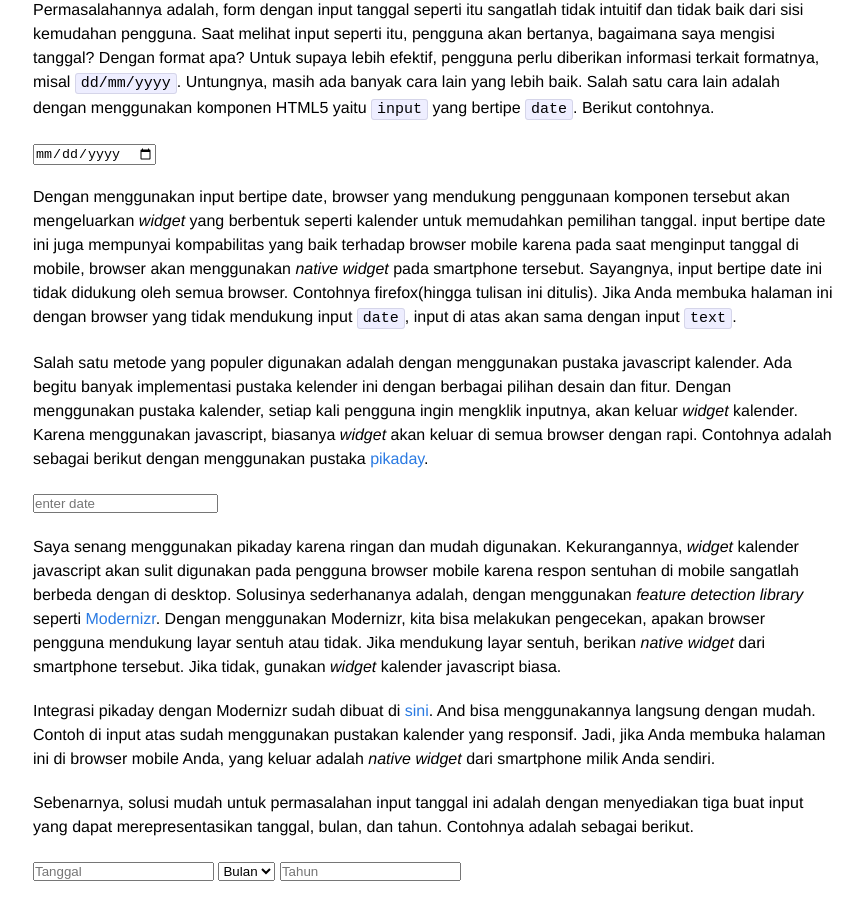
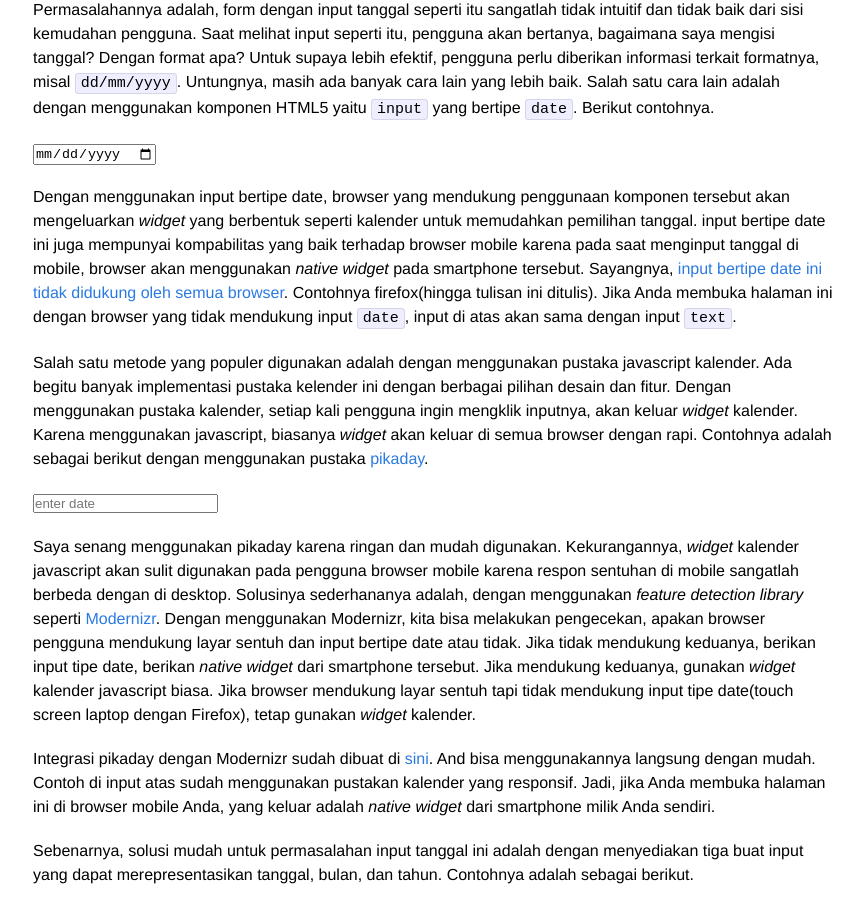
Before and after one commit to edwinlunando/edwinlunando.github.io, a Jekyll site: the page built from _posts/2015-04-21-datepicker-optimasi-desktop-mobile.markdown, in a window 1280 px wide and 900 px high, scrolled down 365 px. Shown: the whole window, without its empty margins (207-1070 px from the left). Built offline with Jekyll 4.4.1, drawn with Linux system fonts in a browser that asks for light colours; comment, search, counter and statistics services are not loaded.

Commit message:
update bobby changes on datepicker post

```diff
--- a/_posts/2015-04-21-datepicker-optimasi-desktop-mobile.markdown
+++ b/_posts/2015-04-21-datepicker-optimasi-desktop-mobile.markdown
@@ -18,13 +18,13 @@ Permasalahannya adalah, form dengan input tanggal seperti itu sangatlah tidak in
 
 <input type="date" placeholder="Masukkan tanggal">
 
-Dengan menggunakan input bertipe date, browser yang mendukung penggunaan komponen tersebut akan mengeluarkan *widget* yang berbentuk seperti kalender untuk memudahkan pemilihan tanggal. input bertipe date ini juga mempunyai kompabilitas yang baik terhadap browser mobile karena pada saat menginput tanggal di mobile, browser akan menggunakan *native widget* pada smartphone tersebut. Sayangnya, input bertipe date ini tidak didukung oleh semua browser. Contohnya firefox(hingga tulisan ini ditulis). Jika Anda membuka halaman ini dengan browser yang tidak mendukung input `date`, input di atas akan sama dengan input `text`.
+Dengan menggunakan input bertipe date, browser yang mendukung penggunaan komponen tersebut akan mengeluarkan *widget* yang berbentuk seperti kalender untuk memudahkan pemilihan tanggal. input bertipe date ini juga mempunyai kompabilitas yang baik terhadap browser mobile karena pada saat menginput tanggal di mobile, browser akan menggunakan *native widget* pada smartphone tersebut. Sayangnya, [input bertipe date ini tidak didukung oleh semua browser][5]. Contohnya firefox(hingga tulisan ini ditulis). Jika Anda membuka halaman ini dengan browser yang tidak mendukung input `date`, input di atas akan sama dengan input `text`.
 
 Salah satu metode yang populer digunakan adalah dengan menggunakan pustaka javascript kalender. Ada begitu banyak implementasi pustaka kelender ini dengan berbagai pilihan desain dan fitur. Dengan menggunakan pustaka kalender, setiap kali pengguna ingin mengklik inputnya, akan keluar *widget* kalender. Karena menggunakan javascript, biasanya *widget* akan keluar di semua browser dengan rapi. Contohnya adalah sebagai berikut dengan menggunakan pustaka [pikaday][1].
 
 <input type="text" id="datepicker" placeholder="Masukkan tanggal">
 
-Saya senang menggunakan pikaday karena ringan dan mudah digunakan. Kekurangannya, *widget* kalender javascript akan sulit digunakan pada pengguna browser mobile karena respon sentuhan di mobile sangatlah berbeda dengan di desktop. Solusinya sederhananya adalah, dengan menggunakan *feature detection library* seperti [Modernizr][3]. Dengan menggunakan Modernizr, kita bisa melakukan pengecekan, apakan browser pengguna mendukung layar sentuh atau tidak. Jika mendukung layar sentuh, berikan *native widget* dari smartphone tersebut. Jika tidak, gunakan *widget* kalender javascript biasa.
+Saya senang menggunakan pikaday karena ringan dan mudah digunakan. Kekurangannya, *widget* kalender javascript akan sulit digunakan pada pengguna browser mobile karena respon sentuhan di mobile sangatlah berbeda dengan di desktop. Solusinya sederhananya adalah, dengan menggunakan *feature detection library* seperti [Modernizr][3]. Dengan menggunakan Modernizr, kita bisa melakukan pengecekan, apakan browser pengguna mendukung layar sentuh dan input bertipe date atau tidak. Jika tidak mendukung keduanya, berikan input tipe date, berikan *native widget* dari smartphone tersebut. Jika mendukung keduanya, gunakan *widget* kalender javascript biasa. Jika browser mendukung layar sentuh tapi tidak mendukung input tipe date(touch screen laptop dengan Firefox), tetap gunakan *widget* kalender.
 
 Integrasi pikaday dengan Modernizr sudah dibuat di [sini][2]. And bisa menggunakannya langsung dengan mudah. Contoh di input atas sudah menggunakan pustakan kalender yang responsif. Jadi, jika Anda membuka halaman ini di browser mobile Anda, yang keluar adalah *native widget* dari smartphone milik Anda sendiri.
 
```
Also changed, not shown: other parts of _posts/2015-04-21-datepicker-optimasi-desktop-mobile.markdown (+1 -0 lines).
